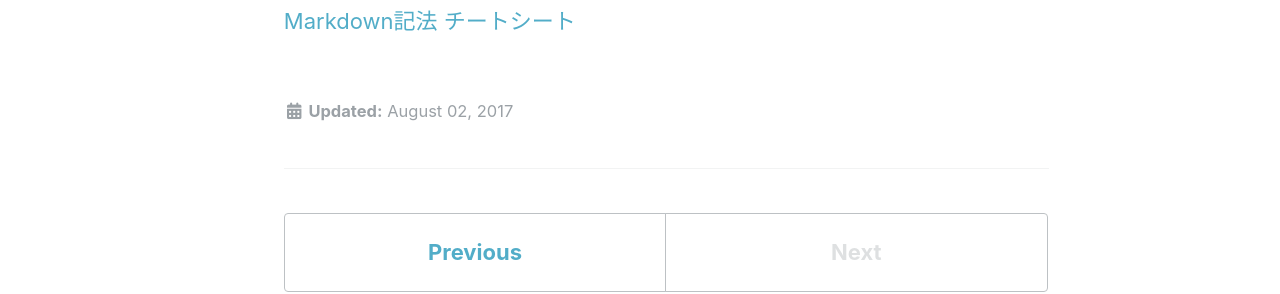
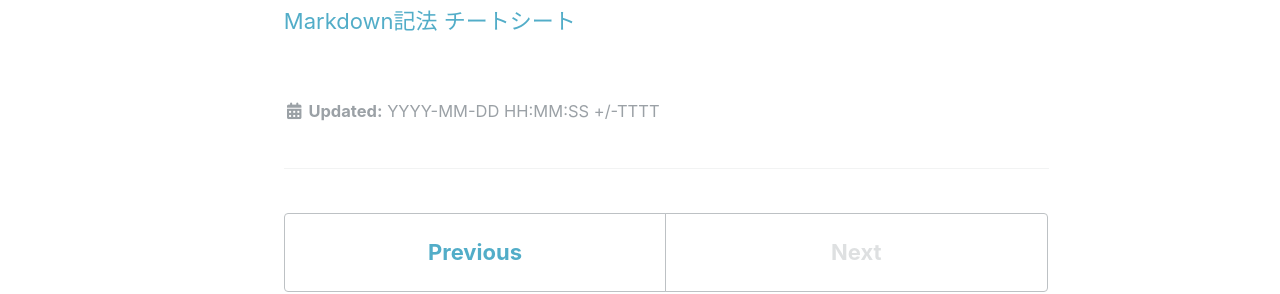
Before and after one commit to laureltreetop/laureltreetop.github.io, a Jekyll site: the page built from _docs/02-markdown.md, in a window 1280 px wide and 900 px high. Shown: the part 402-696 px from the top of the window. Built offline with Jekyll 4.4.1, drawn with Linux system fonts in a browser that asks for light colours; nearby versions of some CDN libraries.

Commit message:
Update 02-markdown.md

```diff
--- a/_docs/02-markdown.md
+++ b/_docs/02-markdown.md
@@ -1,7 +1,7 @@
 ---
 layout: single
 # author: Treetop
-last_modified_at: 2017-08-02 17:34:00 +09:00
+last_modified_at: YYYY-MM-DD HH:MM:SS +/-TTTT
 title: "Markdownとは何ぞや"
 permalink: /docs/markdown/
 ---
```
